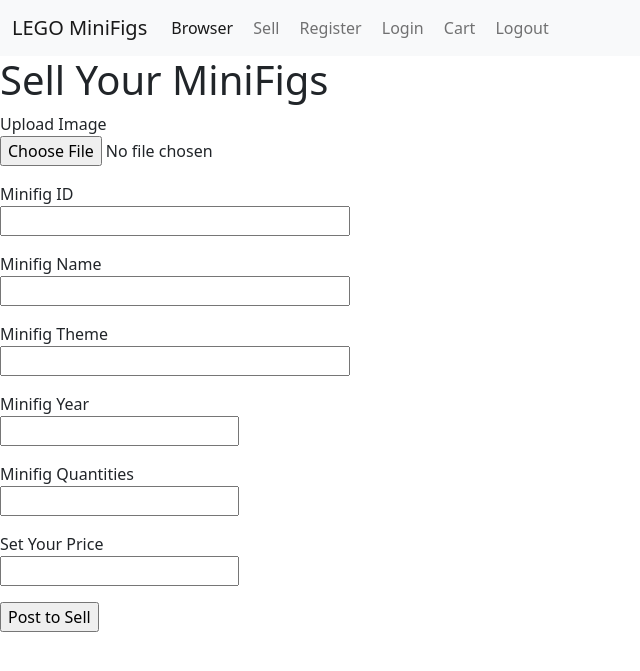
After one commit to Tracylu2015/lego-mini-figs, a Flask app: page /sell_fig in a window 1280 px wide. The commit adds this page. Shown: the top 671 px of the page, without its empty margins (0-640 px from the left). Run offline with Flask 2, Linux system fonts and the light colour scheme; parts of the project's set-up code (start-up, migrations or seed data) failed here and were passed over.

Commit message:
add sell form need to add validators

```diff
--- a/miniFig_app/form.py
+++ b/miniFig_app/form.py
@@ -1,5 +1,6 @@
 from flask_wtf import FlaskForm
-from wtforms import StringField, PasswordField, BooleanField, SubmitField
+from wtforms import StringField, PasswordField, BooleanField, SubmitField, IntegerField, DecimalField
+from wtforms.fields.simple import FileField
 from wtforms.validators import ValidationError, DataRequired, Email, EqualTo
 from miniFig_app import app
 from miniFig_app import User
@@ -34,4 +35,12 @@ class RegistrationForm(FlaskForm):
         if user is not None:
             raise ValidationError('Please use a different email address.')
 
-# class PostSellFigForm(FlaskForm):
+class PostSellFigForm(FlaskForm):
+    image = FileField('Upload Image', validators=[DataRequired()])
+    fig_id= StringField('Minifig ID', validators=[DataRequired()])
+    fig_name = StringField('Minifig Name', validators=[DataRequired()])
+    fig_theme = StringField('Minifig Theme', validators=[DataRequired()])
+    fig_year = IntegerField('Minifig Year', validators=[DataRequired()])
+    fig_quantity = IntegerField('Minifig Quantities', validators=[DataRequired()])
+    fig_price = DecimalField('Set Your Price', validators=[DataRequired()])
+    submit = SubmitField('Post to Sell')
--- a/miniFig_app/routes.py
+++ b/miniFig_app/routes.py
@@ -1,6 +1,6 @@
 from flask import render_template, flash, redirect,url_for
 from miniFig_app import app, db
-from miniFig_app.form import LoginForm, RegistrationForm
+from miniFig_app.form import LoginForm, RegistrationForm, PostSellFigForm
 from flask_login import current_user,login_user,logout_user,login_required
 from flask_bcrypt import Bcrypt
 from miniFig_app.models.user import User
@@ -54,3 +54,9 @@ def logout():
 @app.route('/user_account')
 def user_profile():
     return render_template('user_profile.html')
+
+@app.route('/sell_fig', methods=['GET', 'POST'])
+def sell_fig():
+    form = PostSellFigForm()
+    #need to add validator
+    return render_template('sell_fig.html', title='Post to Sell', form = form)
--- a/miniFig_app/templates/base.html
+++ b/miniFig_app/templates/base.html
@@ -21,12 +21,12 @@
       <div class="collapse navbar-collapse" id="navbarNav">
         <ul class="navbar-nav">
           <li class="nav-item">
-            <a class="nav-link active" aria-current="page" href="#">Browser
-              <img src="" alt="" />
+            <a class="nav-link active" aria-current="page" href="/browse_fig">Browser
+              <img src="" alt=""/>
             </a>
           </li>
           <li class="nav-item">
-            <a class="nav-link" href="#">Sell
+            <a class="nav-link" href="/sell_fig">Sell
               <img src="" alt="" />
             </a>
           </li>
--- a/miniFig_app/templates/register.html
+++ b/miniFig_app/templates/register.html
@@ -1,4 +1,7 @@
-{% extends "base.html" %} {% block body %}
+{% extends "base.html" %}
+
+{% block body %}
+
 <h1>Register</h1>
 <form action="" method="post">
   {{ form.hidden_tag() }}
--- /dev/null
+++ b/miniFig_app/templates/sell_fig.html
@@ -0,0 +1,61 @@
+{% extends "base.html" %}
+
+{% block title %}Post to Sell{% endblock %}
+
+{% block body %}
+
+<h1>Sell Your MiniFigs</h1>
+<form action="" method="post">
+    {{ form.hidden_tag() }}
+    <p>
+        {{ form.image.label }}<br />
+        {{ form.image(size=96) }}<br />
+        {% for error in form.image.errors %}
+        <span style="color: red">[{{ error }}]</span>
+        {% endfor %}
+    </p>
+    <p>
+        {{ form.fig_id.label }}<br />
+        {{ form.fig_id(size=32) }}<br />
+        {% for error in form.fig_id.errors %}
+        <span style="color: red">[{{ error }}]</span>
+        {% endfor %}
+    </p>
+    <p>
+        {{ form.fig_name.label }}<br />
+        {{ form.fig_name(size=32) }}<br />
+        {% for error in form.fig_name.errors %}
+        <span style="color: red">[{{ error }}]</span>
+        {% endfor %}
+    </p>
+    <p>
+        {{ form.fig_theme.label }}<br />
+        {{ form.fig_theme(size=32) }}<br />
+        {% for error in form.fig_theme.errors %}
+        <span style="color: red">[{{ error }}]</span>
+        {% endfor %}
+    </p>
+    <p>
+        {{ form.fig_year.label }}<br />
+        {{ form.fig_year(size=32) }}<br />
+        {% for error in form.fig_year.errors %}
+        <span style="color: red">[{{ error }}]</span>
+        {% endfor %}
+    </p>
+    <p>
+        {{ form.fig_quantity.label }}<br />
+        {{ form.fig_quantity(size=16) }}<br />
+        {% for error in form.fig_quantity.errors %}
+        <span style="color: red">[{{ error }}]</span>
+        {% endfor %}
+    </p>
+    <p>
+        {{ form.fig_price.label }}<br />
+        {{ form.fig_price(size=16) }}<br />
+        {% for error in form.fig_price.errors %}
+        <span style="color: red">[{{ error }}]</span>
+        {% endfor %}
+    </p>
+    <p>{{ form.submit() }}</p>
+</form>
+{% endblock %}
```
Also changed, not shown: miniFig_app/templates/sell_item.html (deleted, +0 -33 lines).
